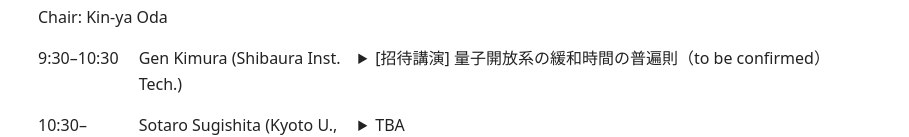
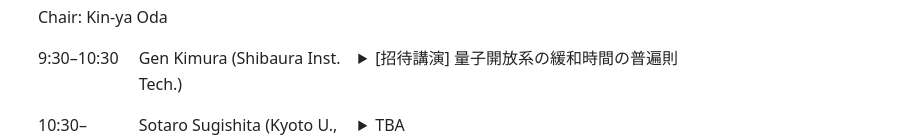
Before and after one commit to sotaros/workshopWPQF2026, a plain HTML site: page index.html in a window 1280 px wide. Shown: the part 813-950 px from the top of the page, without its empty margins (178-1087 px from the left). Drawn offline with Linux system fonts and the light colour scheme.

Commit message:
Update summary text for invited lecture

```diff
--- a/index.html
+++ b/index.html
@@ -72,7 +72,7 @@
         <td class=\"time\">9:30–10:30</td><td>Gen Kimura (Shibaura Inst. Tech.)</td>
         <td>
           <details>
-            <summary>[招待講演] 量子開放系の緩和時間の普遍則（to be confirmed）</summary>
+            <summary>[招待講演] 量子開放系の緩和時間の普遍則</summary>
             <p><small>概要</small></p>
           </details>
         </td>
```
